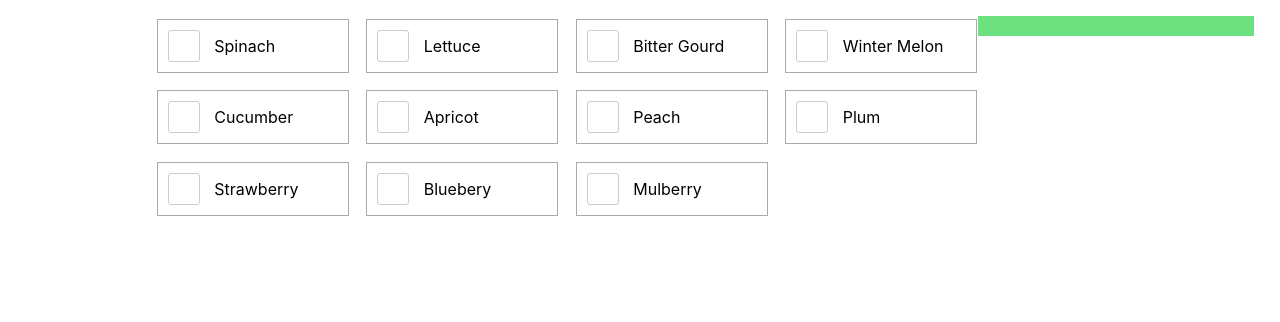
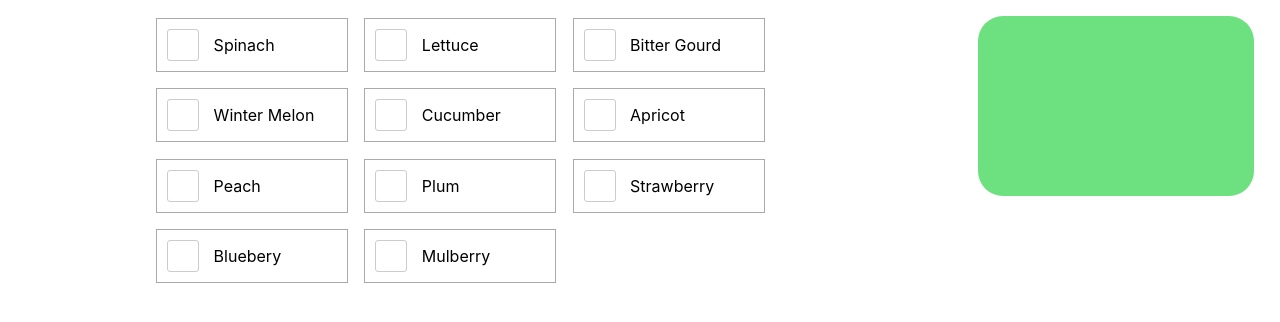
Before and after one commit to teclu/CS4249-MFF, a React (Create React App) app: page / in a window 1280 px wide. Shown: the top 322 px of the page. Built offline with nearby package versions, Linux system fonts and the light colour scheme.

Commit message:
chore: Improved styling

```diff
--- a/src/css/App.css
+++ b/src/css/App.css
@@ -4,7 +4,7 @@
 
 .grid-container {
   display: grid;
-  grid-template-columns: 10% 70%;
+  grid-template-columns: 10% 65%;
   grid-template-areas:
     "tabs main";
   grid-gap: 10px
--- a/src/css/SummaryCard.css
+++ b/src/css/SummaryCard.css
@@ -4,7 +4,9 @@
   right: 2%;
   width: 20%;
   height: auto;
+  min-height: 20%;
   max-height: 60%;
+  border-radius: 25px;
   overflow-y: auto;
   background-color: rgb(109, 224, 128);
 
```
